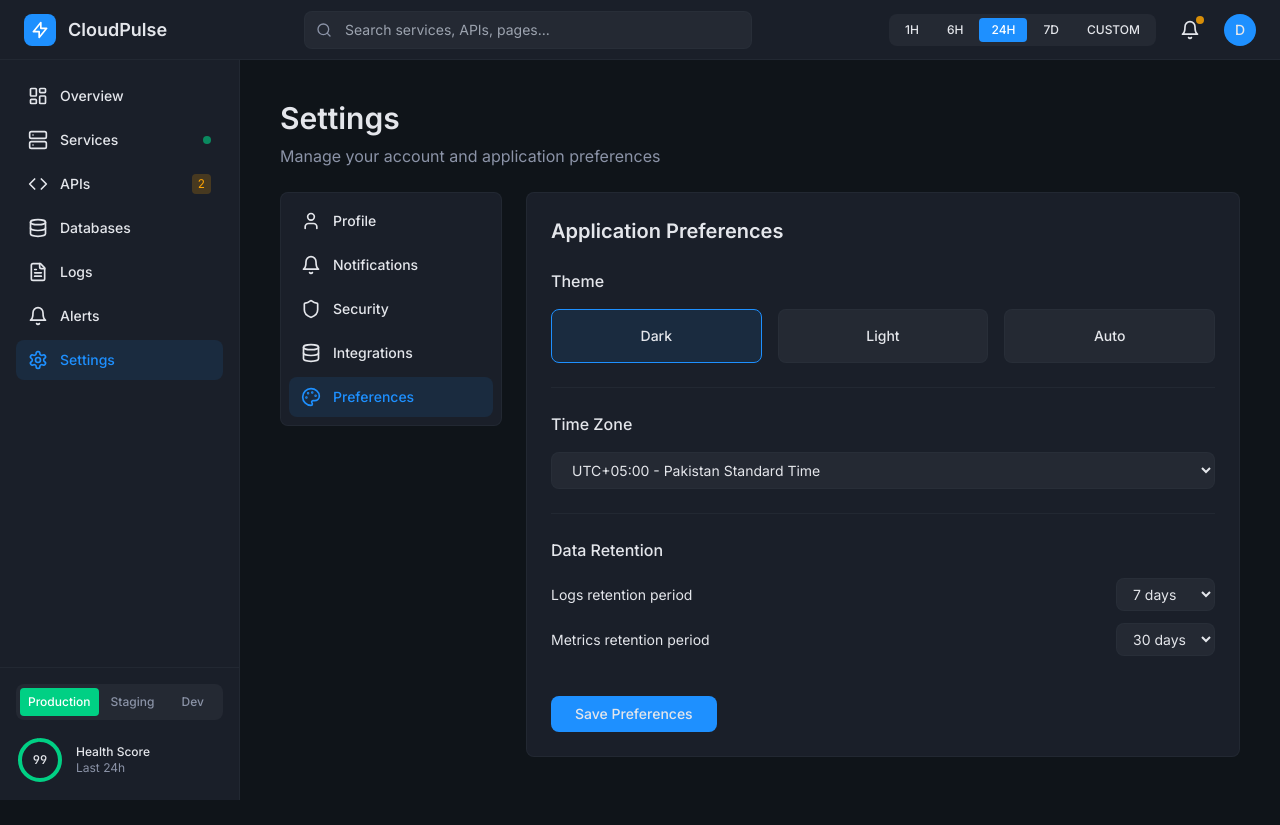
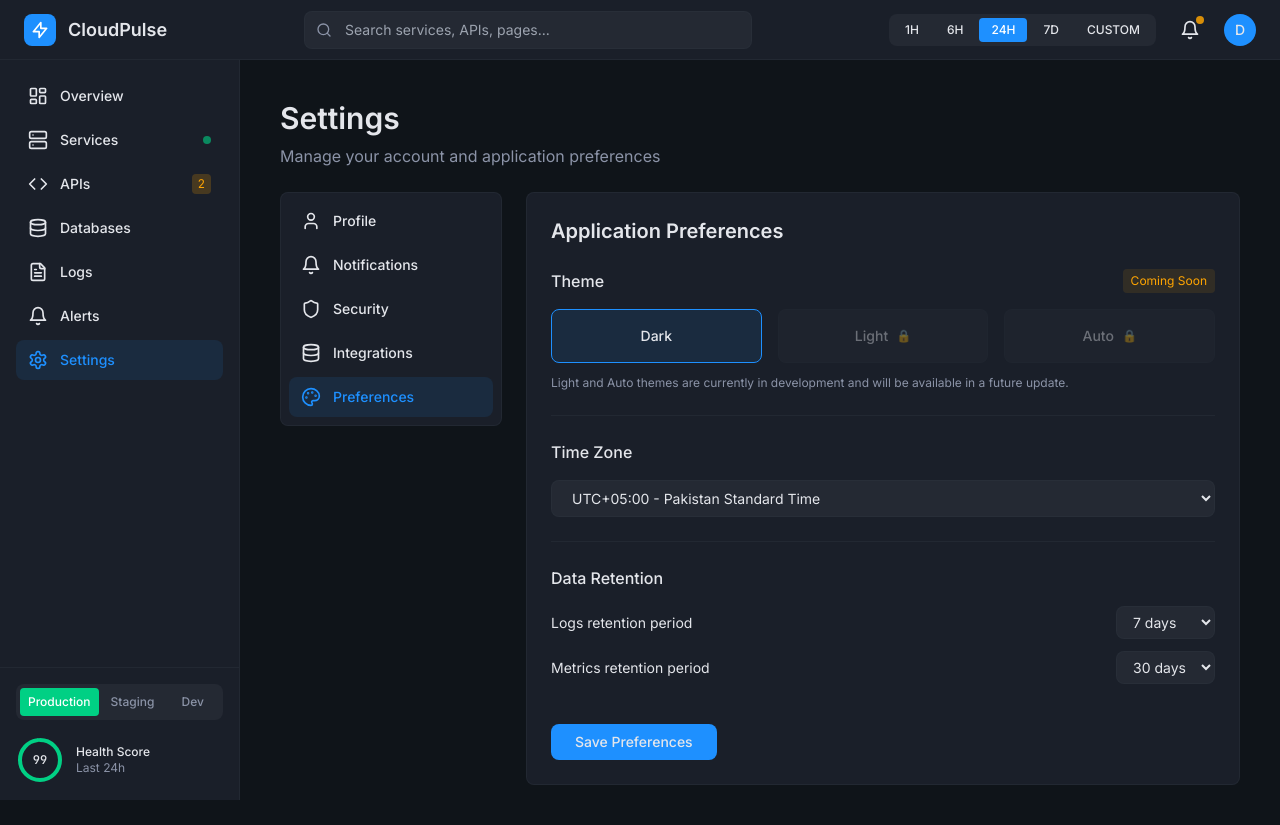
Before and after one commit to danishirfan21/Cloudpulse-React, a React (Create React App) app: page /settings in a window 1280 px wide. Both pictures are taken after a click on the button "Preferences". Before the commit the page ends 800 px from the top, so only its background shows below. Built offline with nearby package versions, Linux system fonts and the light colour scheme.

Commit message:
fix for themes

```diff
--- a/src/pages/Settings.tsx
+++ b/src/pages/Settings.tsx
@@ -88,17 +88,25 @@ const Settings: React.FC = () => {
         if (settings.avatarPreview) setAvatarPreview(settings.avatarPreview);
 
         // Load notification preferences
-        if (settings.emailNotifications) setEmailNotifications(settings.emailNotifications);
-        if (settings.pushNotifications) setPushNotifications(settings.pushNotifications);
+        if (settings.emailNotifications)
+          setEmailNotifications(settings.emailNotifications);
+        if (settings.pushNotifications)
+          setPushNotifications(settings.pushNotifications);
 
         // Load security settings
-        if (settings.twoFactorEnabled !== undefined) setTwoFactorEnabled(settings.twoFactorEnabled);
+        if (settings.twoFactorEnabled !== undefined)
+          setTwoFactorEnabled(settings.twoFactorEnabled);
 
         // Load preferences
-        if (settings.theme) setTheme(settings.theme);
+        if (settings.theme && settings.theme === 'Dark') {
+          setTheme(settings.theme);
+        } else {
+          setTheme('Dark'); // Force dark theme if it was Light or Auto
+        }
         if (settings.timezone) setTimezone(settings.timezone);
         if (settings.logsRetention) setLogsRetention(settings.logsRetention);
-        if (settings.metricsRetention) setMetricsRetention(settings.metricsRetention);
+        if (settings.metricsRetention)
+          setMetricsRetention(settings.metricsRetention);
 
         // Load integrations
         if (settings.integrations) setIntegrations(settings.integrations);
@@ -318,7 +326,11 @@ const Settings: React.FC = () => {
                     <div className="relative">
                       <div className="w-20 h-20 bg-[#1e90ff] rounded-full flex items-center justify-center text-2xl font-medium overflow-hidden">
                         {avatarPreview ? (
-                          <img src={avatarPreview} alt="Avatar" className="w-full h-full object-cover" />
+                          <img
+                            src={avatarPreview}
+                            alt="Avatar"
+                            className="w-full h-full object-cover"
+                          />
                         ) : (
                           'D'
                         )}
@@ -782,24 +794,45 @@ const Settings: React.FC = () => {
                   <div className="space-y-6">
                     {/* Theme */}
                     <div>
-                      <h3 className="font-medium mb-4">Theme</h3>
+                      <div className="flex items-center justify-between mb-4">
+                        <h3 className="font-medium">Theme</h3>
+                        <span className="text-xs text-[#8b93a7] bg-[#ffa502]/10 text-[#ffa502] px-2 py-1 rounded">
+                          Coming Soon
+                        </span>
+                      </div>
                       <div className="grid grid-cols-3 gap-4">
                         {['Dark', 'Light', 'Auto'].map((themeOption) => (
                           <button
                             key={themeOption}
-                            onClick={() => setTheme(themeOption)}
+                            disabled={themeOption !== 'Dark'}
+                            onClick={() => {
+                              if (themeOption === 'Dark') {
+                                setTheme(themeOption);
+                              }
+                            }}
                             className={`p-4 rounded-lg border transition-colors ${
                               theme === themeOption
                                 ? 'border-[#1e90ff] bg-[#1e90ff]/10'
                                 : 'border-[#2d3540]/40 bg-[#242933] hover:border-[#1e90ff]/40'
+                            } ${
+                              themeOption !== 'Dark'
+                                ? 'opacity-40 cursor-not-allowed'
+                                : ''
                             }`}
                           >
-                            <div className="text-sm font-medium">
+                            <div className="text-sm font-medium flex items-center justify-center gap-2">
                               {themeOption}
+                              {themeOption !== 'Dark' && (
+                                <span className="text-xs">🔒</span>
+                              )}
                             </div>
                           </button>
                         ))}
                       </div>
+                      <p className="text-xs text-[#8b93a7] mt-3">
+                        Light and Auto themes are currently in development and
+                        will be available in a future update.
+                      </p>
                     </div>
 
                     {/* Time Zone */}
```
